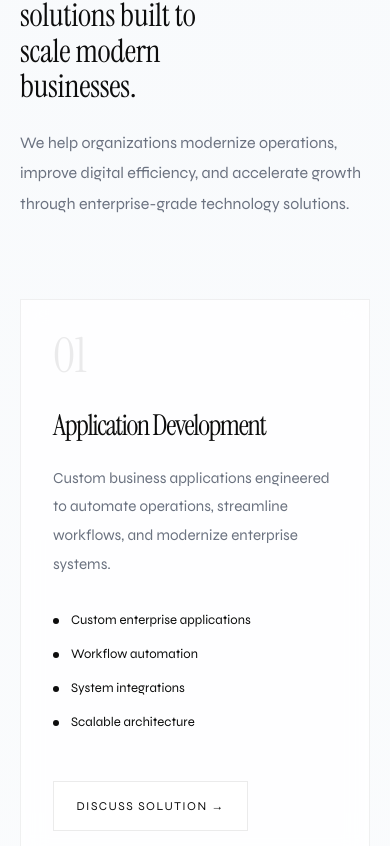
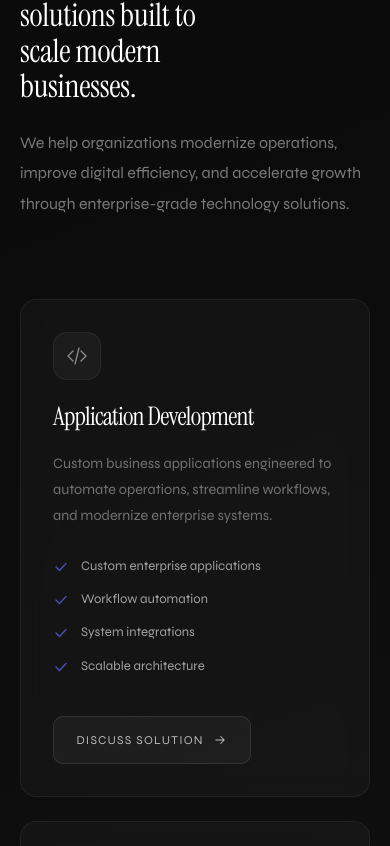
Before and after one commit to Skookum-Infotech/VenmerTech, a Next.js app: page / in a window 390 px wide. Shown: the part 998-1844 px from the top of the page. Built offline with nearby package versions, Linux system fonts and the light colour scheme.

Commit message:
feat: implement landing page layout with interactive service cards and contact form

```diff
--- a/app/page.css
+++ b/app/page.css
@@ -380,9 +380,10 @@ section { scroll-margin-top: 5rem; }
 
   background:
     linear-gradient(
-      to bottom,
-      #f8fafc,
-      #ffffff
+      160deg,
+      #0a0a0a 0%,
+      #111111 50%,
+      #0d0d0d 100%
     );
 }
 
@@ -394,6 +395,8 @@ section { scroll-margin-top: 5rem; }
 
 .vt-services-title {
   max-width: 12ch;
+
+  color: var(--white);
 }
 
 .vt-services-sub {
@@ -404,7 +407,15 @@ section { scroll-margin-top: 5rem; }
   font-size: 1rem;
   line-height: 1.9;
 
-  color: var(--muted);
+  color: rgba(255, 255, 255, 0.45);
+}
+
+.vt-services-wrap .vt-section-label {
+  color: rgba(255, 255, 255, 0.35);
+}
+
+.vt-services-wrap .vt-section-label::before {
+  background: rgba(255, 255, 255, 0.25);
 }
 
 .vt-services-grid {
@@ -424,22 +435,63 @@ section { scroll-margin-top: 5rem; }
   display: flex;
   flex-direction: column;
 
-  min-height: 350px;
-
   padding: 2.5rem;
 
   background:
-    rgba(255,255,255,0.8);
+    rgba(255, 255, 255, 0.03);
 
   border:
-    1px solid rgba(0,0,0,0.06);
+    1px solid rgba(255, 255, 255, 0.06);
+
+  border-radius: 16px;
 
   backdrop-filter: blur(12px);
 
   transition:
-    transform 0.35s ease,
-    border-color 0.35s ease,
-    box-shadow 0.35s ease;
+    transform 0.4s cubic-bezier(0.22, 1, 0.36, 1),
+    border-color 0.4s ease,
+    box-shadow 0.4s ease,
+    background 0.4s ease;
+
+  opacity: 0;
+
+  animation: serviceFadeUp 0.6s ease forwards;
+}
+
+@keyframes serviceFadeUp {
+  from {
+    opacity: 0;
+    transform: translateY(30px);
+  }
+  to {
+    opacity: 1;
+    transform: translateY(0);
+  }
+}
+
+.vt-service-accent {
+  position: absolute;
+
+  top: 0;
+  left: 0;
+  right: 0;
+
+  height: 3px;
+
+  background:
+    linear-gradient(
+      90deg,
+      transparent,
+      rgba(99, 102, 241, 0.6),
+      rgba(139, 92, 246, 0.6),
+      transparent
+    );
+
+  transform: scaleX(0);
+
+  transform-origin: left;
+
+  transition: transform 0.5s cubic-bezier(0.22, 1, 0.36, 1);
 }
 
 .vt-service-card::before {
@@ -451,39 +503,86 @@ section { scroll-margin-top: 5rem; }
 
   background:
     radial-gradient(
-      circle at top right,
-      rgba(0,0,0,0.05),
-      transparent 45%
+      600px circle at var(--mouse-x, 50%) var(--mouse-y, 50%),
+      rgba(99, 102, 241, 0.06),
+      transparent 40%
     );
 
   opacity: 0;
 
-  transition: opacity 0.35s ease;
+  transition: opacity 0.4s ease;
+
+  pointer-events: none;
 }
 
 .vt-service-card:hover {
-  transform: translateY(-1px);
+  transform: translateY(-8px);
 
   border-color:
-    rgba(0,0,0,0.12);
+    rgba(255, 255, 255, 0.1);
+
+  background:
+    rgba(255, 255, 255, 0.05);
 
   box-shadow:
-    0 10px 20px rgba(0,0,0,0.08);
+    0 20px 40px rgba(0, 0, 0, 0.3),
+    0 0 60px rgba(99, 102, 241, 0.08);
 }
 
 .vt-service-card:hover::before {
   opacity: 1;
 }
 
-.vt-service-no {
-  font-family: var(--serif);
+.vt-service-card:hover .vt-service-accent {
+  transform: scaleX(1);
+}
 
-  font-size: 4rem;
+.vt-service-card:hover .vt-service-icon {
+  transform: scale(1.1) rotate(-5deg);
 
-  line-height: 1;
+  color: rgba(139, 92, 246, 0.9);
+}
 
-  color:
-    rgba(0,0,0,0.08);
+.vt-service-icon-wrap {
+  width: 56px;
+  height: 56px;
+
+  display: flex;
+  align-items: center;
+  justify-content: center;
+
+  border-radius: 14px;
+
+  background:
+    rgba(255, 255, 255, 0.04);
+
+  border:
+    1px solid rgba(255, 255, 255, 0.06);
+
+  margin-bottom: 2rem;
+
+  transition:
+    background 0.4s ease,
+    border-color 0.4s ease;
+}
+
+.vt-service-card:hover .vt-service-icon-wrap {
+  background:
+    rgba(99, 102, 241, 0.1);
+
+  border-color:
+    rgba(99, 102, 241, 0.2);
+}
+
+.vt-service-icon {
+  width: 28px;
+  height: 28px;
+
+  color: rgba(255, 255, 255, 0.5);
+
+  transition:
+    transform 0.4s cubic-bezier(0.22, 1, 0.36, 1),
+    color 0.4s ease;
 }
 
 .vt-service-content {
@@ -491,35 +590,33 @@ section { scroll-margin-top: 5rem; }
   flex-direction: column;
 
   flex: 1;
-
-  margin-top: 2rem;
 }
 
 .vt-service-heading {
   font-family: var(--serif);
 
   font-size:
-    clamp(1.8rem, 3vw, 2.7rem);
+    clamp(1.6rem, 2.5vw, 2.2rem);
 
-  line-height: 0.95;
+  line-height: 1.05;
 
-  letter-spacing: -0.05em;
+  letter-spacing: -0.03em;
 
   font-weight: 400;
 
-  color: var(--ink);
+  color: var(--white);
 
-  max-width: 11ch;
+  max-width: 12ch;
 }
 
 .vt-service-description {
-  margin-top: 1.5rem;
+  margin-top: 1.25rem;
 
-  font-size: 0.95rem;
+  font-size: 0.9rem;
 
-  line-height: 1.9;
+  line-height: 1.8;
 
-  color: var(--muted);
+  color: rgba(255, 255, 255, 0.4);
 
   max-width: 42ch;
 }
@@ -528,9 +625,9 @@ section { scroll-margin-top: 5rem; }
   display: flex;
   flex-direction: column;
 
-  gap: 0.9rem;
+  gap: 0.85rem;
 
-  margin-top: 2rem;
+  margin-top: 1.75rem;
 }
 
 .vt-service-point {
@@ -541,16 +638,14 @@ section { scroll-margin-top: 5rem; }
 
   font-size: 0.82rem;
 
-  color: var(--ink);
+  color: rgba(255, 255, 255, 0.6);
 }
 
-.vt-service-bullet {
-  width: 6px;
-  height: 6px;
+.vt-service-check {
+  width: 16px;
+  height: 16px;
 
-  border-radius: 50%;
-
-  background: var(--ink);
+  color: rgba(99, 102, 241, 0.7);
 
   flex-shrink: 0;
 }
@@ -560,38 +655,69 @@ section { scroll-margin-top: 5rem; }
 
   width: fit-content;
 
-  margin-top: 3rem;
+  margin-top: 2.5rem;
+
+  display: flex;
+  align-items: center;
+  gap: 0.6rem;
 
   padding:
-    0.95rem
+    0.85rem
     1.4rem;
 
   border:
-    1px solid rgba(0,0,0,0.08);
+    1px solid rgba(255, 255, 255, 0.1);
 
   background:
-    rgba(255,255,255,0.7);
+    rgba(255, 255, 255, 0.04);
 
-  color: var(--ink);
+  color: rgba(255, 255, 255, 0.7);
 
   font-size: 0.75rem;
 
-  letter-spacing: 0.12em;
+  letter-spacing: 0.1em;
   text-transform: uppercase;
+
+  border-radius: 10px;
 
   cursor: pointer;
 
   transition:
-    background 0.25s ease,
-    transform 0.25s ease;
+    background 0.3s ease,
+    color 0.3s ease,
+    border-color 0.3s ease,
+    transform 0.3s ease,
+    box-shadow 0.3s ease;
+}
+
+.vt-service-btn-arrow {
+  width: 14px;
+  height: 14px;
+
+  transition: transform 0.3s ease;
 }
 
 .vt-service-btn:hover {
-  background: var(--ink);
+  background:
+    linear-gradient(
+      135deg,
+      rgba(99, 102, 241, 0.2),
+      rgba(139, 92, 246, 0.2)
+    );
 
-  color: white;
+  color: var(--white);
+
+  border-color:
+    rgba(99, 102, 241, 0.3);
 
   transform: translateY(-2px);
+
+  box-shadow:
+    0 8px 20px rgba(99, 102, 241, 0.15);
+}
+
+.vt-service-btn:hover .vt-service-btn-arrow {
+  transform: translateX(4px);
 }
 
 @media (max-width: 1200px) {
@@ -599,13 +725,6 @@ section { scroll-margin-top: 5rem; }
   .vt-services-grid {
     grid-template-columns:
       repeat(2, minmax(0, 1fr));
-  }
-}
-
-@media (max-width: 768px) {
-
-  .vt-services-grid {
-    grid-template-columns: 1fr;
   }
 }
 
@@ -619,8 +738,6 @@ section { scroll-margin-top: 5rem; }
 @media (max-width: 640px) {
 
   .vt-service-card {
-    min-height: auto;
-
     padding: 2rem;
   }
 
@@ -628,8 +745,16 @@ section { scroll-margin-top: 5rem; }
     max-width: 100%;
   }
 
-  .vt-service-no {
-    font-size: 3rem;
+  .vt-service-icon-wrap {
+    width: 48px;
+    height: 48px;
+
+    margin-bottom: 1.5rem;
+  }
+
+  .vt-service-icon {
+    width: 24px;
+    height: 24px;
   }
 }
 
--- a/app/page.tsx
+++ b/app/page.tsx
@@ -1,6 +1,6 @@
 "use client";
 
-import { useState } from "react";
+import { useState, useEffect, useRef } from "react";
 import Header from "./components/layout/Header";
 import Footer from "./components/layout/Footer";
 import { scrollTo } from "./components/nav-data";
@@ -33,8 +33,151 @@ function ContactForm() {
   );
 }
 
+const serviceIcons: Record<string, React.ReactNode> = {
+  code: (
+    <>
+      <path d="M16 14L6 24L16 34" stroke="currentColor" strokeWidth="2.5" strokeLinecap="round" strokeLinejoin="round"/>
+      <path d="M32 14L42 24L32 34" stroke="currentColor" strokeWidth="2.5" strokeLinecap="round" strokeLinejoin="round"/>
+      <path d="M28 8L20 40" stroke="currentColor" strokeWidth="2.5" strokeLinecap="round"/>
+    </>
+  ),
+  tools: (
+    <>
+      <path d="M14 34L22 10L30 34" stroke="currentColor" strokeWidth="2.5" strokeLinecap="round" strokeLinejoin="round"/>
+      <path d="M10 26H34" stroke="currentColor" strokeWidth="2.5" strokeLinecap="round"/>
+      <circle cx="24" cy="38" r="3" stroke="currentColor" strokeWidth="2.5"/>
+      <path d="M24 35V32" stroke="currentColor" strokeWidth="2.5" strokeLinecap="round"/>
+    </>
+  ),
+  web: (
+    <>
+      <rect x="6" y="8" width="36" height="24" rx="3" stroke="currentColor" strokeWidth="2.5"/>
+      <path d="M6 16H42" stroke="currentColor" strokeWidth="2.5"/>
+      <path d="M18 32H30" stroke="currentColor" strokeWidth="2.5" strokeLinecap="round"/>
+      <path d="M24 28V32" stroke="currentColor" strokeWidth="2.5" strokeLinecap="round"/>
+      <circle cx="12" cy="12" r="1.5" fill="currentColor"/>
+      <circle cx="17" cy="12" r="1.5" fill="currentColor"/>
+    </>
+  ),
+  cloud: (
+    <path d="M12 32C7.58172 32 4 28.4183 4 24C4 19.8645 7.14763 16.4643 11.1924 16.0496C12.3086 11.3056 16.5654 8 21.5 8C27.5731 8 32.5 12.9269 32.5 19C32.5 19.3358 32.4843 19.6683 32.4535 20C36.7863 20.5136 40 24.1324 40 28.5C40 33.1944 36.1944 37 31.5 37H12V32Z" stroke="currentColor" strokeWidth="2.5" strokeLinejoin="round"/>
+  ),
+  check: (
+    <>
+      <rect x="6" y="6" width="36" height="36" rx="4" stroke="currentColor" strokeWidth="2.5"/>
+      <path d="M15 24L21 30L33 18" stroke="currentColor" strokeWidth="2.5" strokeLinecap="round" strokeLinejoin="round"/>
+    </>
+  ),
+  people: (
+    <>
+      <circle cx="24" cy="14" r="6" stroke="currentColor" strokeWidth="2.5"/>
+      <path d="M12 36C12 29.3726 17.3726 24 24 24C30.6274 24 36 29.3726 36 36" stroke="currentColor" strokeWidth="2.5" strokeLinecap="round"/>
+      <circle cx="10" cy="18" r="4" stroke="currentColor" strokeWidth="2"/>
+      <path d="M4 34C4 30.134 7.13401 27 11 27" stroke="currentColor" strokeWidth="2" strokeLinecap="round"/>
+      <circle cx="38" cy="18" r="4" stroke="currentColor" strokeWidth="2"/>
+      <path d="M44 34C44 30.134 40.866 27 37 27" stroke="currentColor" strokeWidth="2" strokeLinecap="round"/>
+    </>
+  ),
+};
+
+const services = [
+  {
+    icon: "code",
+    title: "Application Development",
+    description:
+      "Custom business applications engineered to automate operations, streamline workflows, and modernize enterprise systems.",
+    points: [
+      "Custom enterprise applications",
+      "Workflow automation",
+      "System integrations",
+      "Scalable architecture",
+    ],
+  },
+  {
+    icon: "tools",
+    title: "Maintenance & Support",
+    description:
+      "Continuous support and optimization services designed to improve reliability, scalability, and long-term system performance.",
+    points: [
+      "Performance monitoring",
+      "Cloud migration support",
+      "Code audits & reviews",
+      "Troubleshooting & maintenance",
+    ],
+  },
+  {
+    icon: "web",
+    title: "Web Design & Maintenance",
+    description:
+      "Modern responsive web platforms and interactive digital experiences focused on usability, speed, and scalability.",
+    points: [
+      "Responsive web applications",
+      "CMS & ecommerce systems",
+      "UI/UX optimization",
+      "Continuous maintenance",
+    ],
+  },
+  {
+    icon: "cloud",
+    title: "Cloud Services",
+    description:
+      "Secure cloud infrastructure and deployment solutions optimized for enterprise scalability and operational efficiency.",
+    points: [
+      "Hybrid cloud solutions",
+      "Infrastructure optimization",
+      "Secure deployments",
+      "Cloud migration",
+    ],
+  },
+  {
+    icon: "check",
+    title: "Quality Assurance",
+    description:
+      "Automation-driven testing and QA systems ensuring reliability, performance, and faster product delivery cycles.",
+    points: [
+      "Automation testing",
+      "Performance validation",
+      "Agile & DevOps QA",
+      "End-to-end testing",
+    ],
+  },
+  {
+    icon: "people",
+    title: "Talent Acquisition",
+    description:
+      "Strategic staffing and consulting solutions connecting businesses with highly skilled technology professionals.",
+    points: [
+      "Technical staffing",
+      "IT consulting experts",
+      "Rapid team scaling",
+      "Project-based hiring",
+    ],
+  },
+];
+
 // ─── Page ─────────────────────────────────────────────────────────────────────
 export default function Home() {
+  const gridRef = useRef<HTMLDivElement>(null);
+
+  useEffect(() => {
+    const grid = gridRef.current;
+    if (!grid) return;
+
+    const handleMouseMove = (e: MouseEvent) => {
+      const cards = grid.querySelectorAll<HTMLElement>(".vt-service-card");
+      cards.forEach((card) => {
+        const rect = card.getBoundingClientRect();
+        const x = ((e.clientX - rect.left) / rect.width) * 100;
+        const y = ((e.clientY - rect.top) / rect.height) * 100;
+        card.style.setProperty("--mouse-x", `${x}%`);
+        card.style.setProperty("--mouse-y", `${y}%`);
+      });
+    };
+
+    grid.addEventListener("mousemove", handleMouseMove);
+    return () => grid.removeEventListener("mousemove", handleMouseMove);
+  }, []);
+
   return (
     <>
       <Header />
@@ -125,95 +268,22 @@ export default function Home() {
 
             </div>
 
-            <div className="vt-services-grid">
+            <div className="vt-services-grid" ref={gridRef}>
 
-              {[
-                {
-                  number: "01",
-                  title: "Application Development",
-                  description:
-                    "Custom business applications engineered to automate operations, streamline workflows, and modernize enterprise systems.",
-                  points: [
-                    "Custom enterprise applications",
-                    "Workflow automation",
-                    "System integrations",
-                    "Scalable architecture",
-                  ],
-                },
-
-                {
-                  number: "02",
-                  title: "Maintenance & Support",
-                  description:
-                    "Continuous support and optimization services designed to improve reliability, scalability, and long-term system performance.",
-                  points: [
-                    "Performance monitoring",
-                    "Cloud migration support",
-                    "Code audits & reviews",
-                    "Troubleshooting & maintenance",
-                  ],
-                },
-
-                {
-                  number: "03",
-                  title: "Web Design & Maintenance",
-                  description:
-                    "Modern responsive web platforms and interactive digital experiences focused on usability, speed, and scalability.",
-                  points: [
-                    "Responsive web applications",
-                    "CMS & ecommerce systems",
-                    "UI/UX optimization",
-                    "Continuous maintenance",
-                  ],
-                },
-
-                {
-                  number: "04",
-                  title: "Cloud Services",
-                  description:
-                    "Secure cloud infrastructure and deployment solutions optimized for enterprise scalability and operational efficiency.",
-                  points: [
-                    "Hybrid cloud solutions",
-                    "Infrastructure optimization",
-                    "Secure deployments",
-                    "Cloud migration",
-                  ],
-                },
-
-                {
-                  number: "05",
-                  title: "Quality Assurance",
-                  description:
-                    "Automation-driven testing and QA systems ensuring reliability, performance, and faster product delivery cycles.",
-                  points: [
-                    "Automation testing",
-                    "Performance validation",
-                    "Agile & DevOps QA",
-                    "End-to-end testing",
-                  ],
-                },
-
-                {
-                  number: "06",
-                  title: "Talent Acquisition",
-                  description:
-                    "Strategic staffing and consulting solutions connecting businesses with highly skilled technology professionals.",
-                  points: [
-                    "Technical staffing",
-                    "IT consulting experts",
-                    "Rapid team scaling",
-                    "Project-based hiring",
-                  ],
-                },
-              ].map((service) => (
+              {services.map((service, i) => (
 
                 <article
-                  key={service.number}
+                  key={service.title}
                   className="vt-service-card"
+                  style={{ animationDelay: `${i * 0.1}s` }}
                 >
 
-                  <div className="vt-service-no">
-                    {service.number}
+                  <div className="vt-service-accent" />
+
+                  <div className="vt-service-icon-wrap">
+                    <svg className="vt-service-icon" viewBox="0 0 48 48" fill="none" xmlns="http://www.w3.org/2000/svg">
+                      {serviceIcons[service.icon]}
+                    </svg>
                   </div>
 
                   <div className="vt-service-content">
@@ -233,7 +303,9 @@ export default function Home() {
                           key={point}
                           className="vt-service-point"
                         >
-                          <span className="vt-service-bullet" />
+                          <svg className="vt-service-check" viewBox="0 0 16 16" fill="none" xmlns="http://www.w3.org/2000/svg">
+                            <path d="M3 8L6.5 11.5L13 4.5" stroke="currentColor" strokeWidth="1.5" strokeLinecap="round" strokeLinejoin="round"/>
+                          </svg>
                           {point}
                         </div>
                       ))}
@@ -244,7 +316,10 @@ export default function Home() {
                       className="vt-service-btn"
                       onClick={() => scrollTo("#contact")}
                     >
-                      Discuss Solution →
+                      Discuss Solution
+                      <svg className="vt-service-btn-arrow" viewBox="0 0 20 20" fill="none" xmlns="http://www.w3.org/2000/svg">
+                        <path d="M4 10H16M16 10L11 5M16 10L11 15" stroke="currentColor" strokeWidth="1.5" strokeLinecap="round" strokeLinejoin="round"/>
+                      </svg>
                     </button>
 
                   </div>
```
